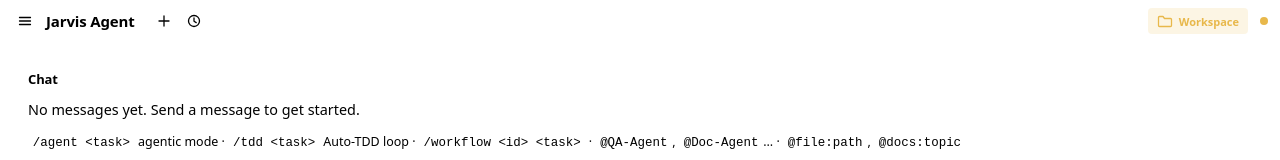
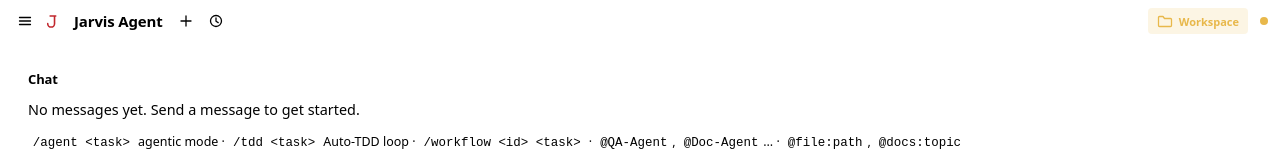
Before and after one commit to maxoubvd/jarvis-agent, a Svelte app: page / in a window 1280 px wide. Shown: the top 160 px of the page. Built offline with nearby package versions, Linux system fonts and the light colour scheme; the HTML template or start-up script is replaced by a standard one.

Commit message:
vid user guide

```diff
--- a/src/backend/core/mcp/tools/fileSystem.ts
+++ b/src/backend/core/mcp/tools/fileSystem.ts
@@ -46,7 +46,7 @@
   return workspaceFolder;
 }
 
-function resolveWorkspacePath(workspaceFolder: string, filePath: string): string {
+export function resolveWorkspacePath(workspaceFolder: string, filePath: string): string {
   return path.resolve(workspaceFolder, filePath);
 }
 
--- a/src/frontend/App.svelte
+++ b/src/frontend/App.svelte
@@ -8,6 +8,7 @@
   import DiffReviewPanel from './components/DiffReviewPanel.svelte';
   import WelcomeScreen from './components/WelcomeScreen.svelte';
   import Icon from './components/Icon.svelte';
+  import JarvisIcon from './components/JarvisIcon.svelte';
 
   import { fly, fade } from 'svelte/transition';
   import { APP_NAME } from './shared/constants';
@@ -601,7 +602,7 @@
     />
   {:else}
   <header class="app-header">
-    <div class="header-left">
+    <div class="header-left" style="display: flex; gap: 2px">
       <button
         class="menu-btn"
         title="Menu"
@@ -610,6 +611,7 @@
       >
         <Icon name={sidebarOpen ? 'close' : 'menu'} />
       </button>
+      <JarvisIcon />
       <h1>{APP_NAME}</h1>
       <div class="header-actions" style="display: flex; gap: 4px; margin-left: 8px;">
         <button
--- /dev/null
+++ b/src/frontend/components/JarvisIcon.svelte
@@ -0,0 +1,21 @@
+<svg
+  width="24"
+  height="24"
+  viewBox="0 0 360 360"
+  fill="none"
+  stroke="var(--jarvis-accent)"
+  stroke-width="24"
+  stroke-linecap="round"
+  stroke-linejoin="round"
+  aria-hidden="true"
+>
+  <path d="M 152 106 L 236 106 M 218 106 L 218 220 A 51 51 0 0 1 116 220" />
+</svg>
+
+<style>
+  svg {
+    flex-shrink: 0;
+    vertical-align: -4px;
+    margin-right: 8px;
+  }
+</style>
--- a/src/frontend/main.ts
+++ b/src/frontend/main.ts
@@ -26,7 +26,7 @@
   const fallback = document.createElement('div');
   fallback.style.cssText = 'padding:2rem;text-align:center;color:var(--vscode-editor-foreground,#fff)';
   fallback.innerHTML = `
-    <h2>Jarvis Agent</h2>
+    <h2><svg width="24" height="24" viewBox="0 0 360 360" fill="none" stroke="var(--jarvis-accent)" stroke-width="24" stroke-linecap="round" stroke-linejoin="round" style="vertical-align: -4px; margin-right: 8px;"><path d="M 152 106 L 236 106 M 218 106 L 218 220 A 51 51 0 0 1 116 220" /></svg>Jarvis Agent</h2>
     <p>Error loading the interface</p>
     <div style="margin-top:1rem;padding:1rem;background:rgba(255,0,0,0.1);border-radius:4px;">${message}</div>
   `;
```
Also changed, not shown: src/backend/core/extension.ts (+19 -3 lines), 2 other files (tests, documents, lock files or other folders).
